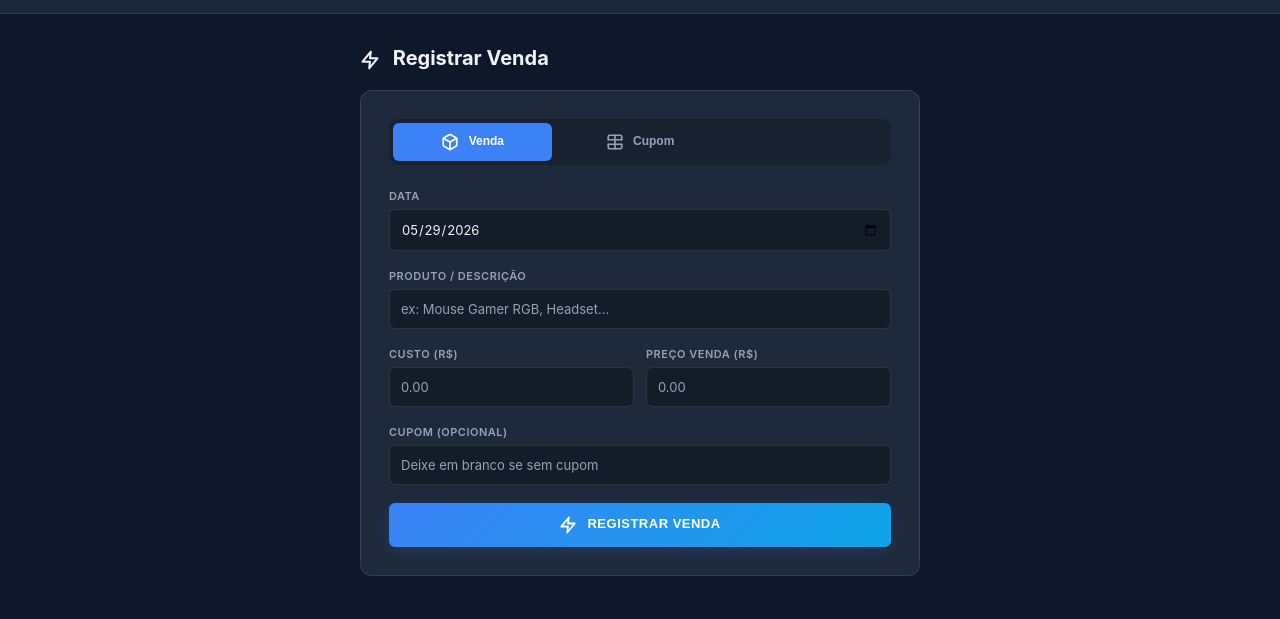
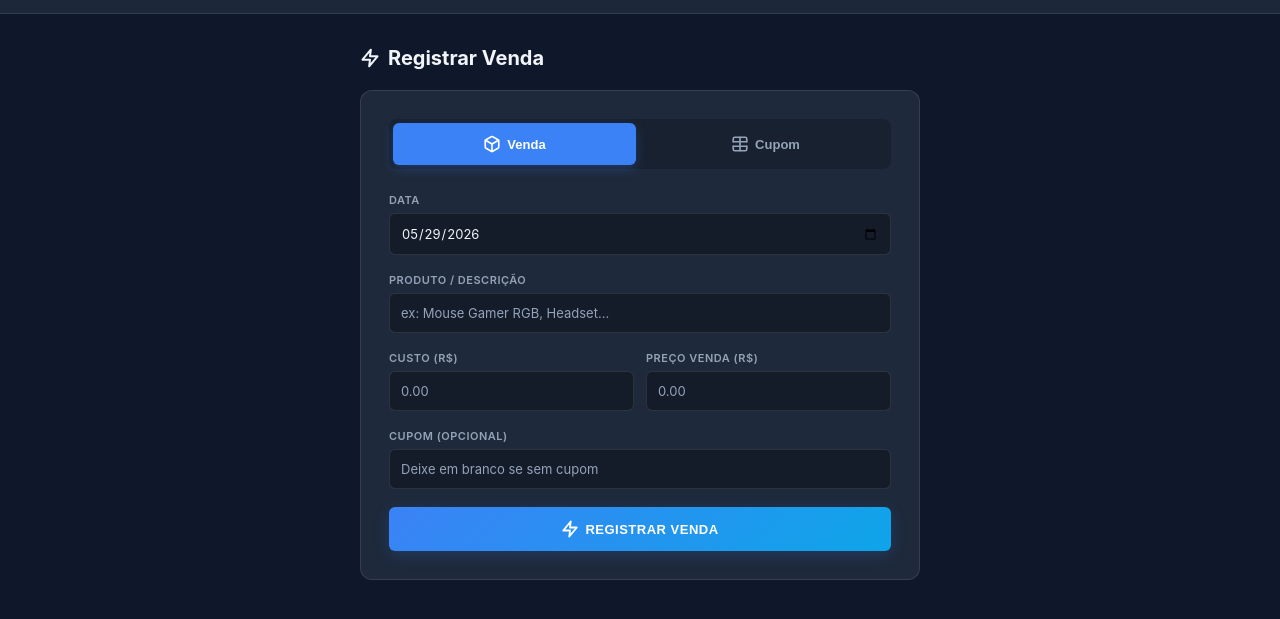
Before and after one commit to VitorMSETM/projetocrudweb, a website: page public/registrar.html in a window 1280 px wide. Shown: the part 55-674 px from the top of the page. Drawn offline with Linux system fonts and the light colour scheme; no server answers; sample sign-in values are in the browser's storage.

Commit message:
Atualizando registrar design

```diff
--- a/public/registrar.html
+++ b/public/registrar.html
@@ -112,6 +112,9 @@
       font-size: 20px;
       font-weight: 700;
       margin-bottom: 20px;
+      display: flex;
+      align-items: center;
+      gap: 8px;
     }
 
     .card {
@@ -125,7 +128,7 @@
     /* TABS */
     .tabs {
       display: grid;
-      grid-template-columns: 1fr 1fr 1fr;
+      grid-template-columns: 1fr 1fr;
       gap: 8px;
       margin-bottom: 24px;
       background: rgba(0, 0, 0, 0.2);
@@ -134,24 +137,30 @@
     }
 
     .tab-btn {
-      padding: 10px 14px;
+      padding: 12px 16px;
       background: transparent;
       border: none;
       border-radius: 6px;
       color: var(--text-dim);
-      font-size: 12px;
+      font-size: 13px;
       font-weight: 600;
       cursor: pointer;
       transition: all 0.2s;
+      display: flex;
+      align-items: center;
+      justify-content: center;
+      gap: 6px;
     }
 
     .tab-btn:hover {
       color: var(--text);
+      background: rgba(255, 255, 255, 0.05);
     }
 
     .tab-btn.active {
       background: var(--primary);
       color: white;
+      box-shadow: 0 4px 12px rgba(59, 130, 246, 0.25);
     }
 
     .tab-content {
@@ -160,6 +169,16 @@
 
     .tab-content.active {
       display: block;
+      animation: fadeIn 0.2s ease;
+    }
+
+    @keyframes fadeIn {
+      from {
+        opacity: 0;
+      }
+      to {
+        opacity: 1;
+      }
     }
 
     /* FORM */
@@ -304,10 +323,15 @@
       text-transform: uppercase;
       letter-spacing: 0.5px;
       box-shadow: 0 4px 15px rgba(59, 130, 246, 0.2);
+      display: flex;
+      align-items: center;
+      justify-content: center;
+      gap: 6px;
     }
 
     .btn-submit:hover:not(:disabled) {
       transform: translateY(-2px);
+      box-shadow: 0 6px 20px rgba(59, 130, 246, 0.3);
     }
 
     .btn-submit:active:not(:disabled) {
@@ -402,8 +426,7 @@
          stroke="currentColor"
          stroke-width="2.4"
          stroke-linecap="round"
-       stroke-linejoin="round"
-       style="vertical-align: middle; margin-right: 8px;">
+         stroke-linejoin="round">
       <polygon points="13 2 3 14 12 14 11 22 21 10 12 10 13 2"/>
     </svg>
     Registrar Venda
@@ -421,8 +444,7 @@
              stroke="currentColor"
              stroke-width="2.2"
              stroke-linecap="round"
-       stroke-linejoin="round"
-       style="vertical-align: middle; margin-right: 6px;">
+             stroke-linejoin="round">
           <path d="M21 8a2 2 0 0 0-1-1.73l-7-4a2 2 0 0 0-2 0l-7 4A2 2 0 0 0 3 8v8a2 2 0 0 0 1 1.73l7 4a2 2 0 0 0 2 0l7-4A2 2 0 0 0 21 16Z"/>
           <path d="M3.3 7 12 12l8.7-5"/>
           <path d="M12 22V12"/>
@@ -438,8 +460,7 @@
              stroke="currentColor"
              stroke-width="2.2"
              stroke-linecap="round"
-       stroke-linejoin="round"
-       style="vertical-align: middle; margin-right: 6px;">
+             stroke-linejoin="round">
           <path d="M3 9V5a2 2 0 0 1 2-2h14a2 2 0 0 1 2 2v4"/>
           <path d="M3 15v4a2 2 0 0 0 2 2h14a2 2 0 0 0 2-2v-4"/>
           <path d="M3 9h18"/>
@@ -501,8 +522,7 @@
              stroke="currentColor"
              stroke-width="2.4"
              stroke-linecap="round"
-       stroke-linejoin="round"
-       style="vertical-align: middle; margin-right: 6px;">
+             stroke-linejoin="round">
           <polygon points="13 2 3 14 12 14 11 22 21 10 12 10 13 2"/>
         </svg>
         Registrar venda
@@ -535,8 +555,7 @@
              stroke="currentColor"
              stroke-width="2.2"
              stroke-linecap="round"
-       stroke-linejoin="round"
-       style="vertical-align: middle; margin-right: 6px;">
+             stroke-linejoin="round">
           <path d="M3 9V5a2 2 0 0 1 2-2h14a2 2 0 0 1 2 2v4"/>
           <path d="M3 15v4a2 2 0 0 0 2 2h14a2 2 0 0 0 2-2v-4"/>
           <path d="M3 9h18"/>
@@ -758,7 +777,7 @@
     document.querySelectorAll('.tab-btn').forEach(el => el.classList.remove('active'));
 
     document.getElementById(`aba-${aba}`).classList.add('active');
-    event.target.classList.add('active');
+    event.target.closest('.tab-btn').classList.add('active');
 
     mostrarMensagem('', '');
   }
```
Lines whose indentation alone changed are shown as unchanged.
